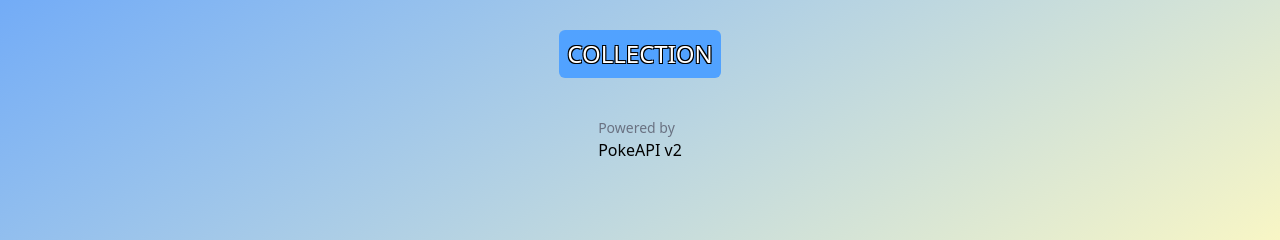
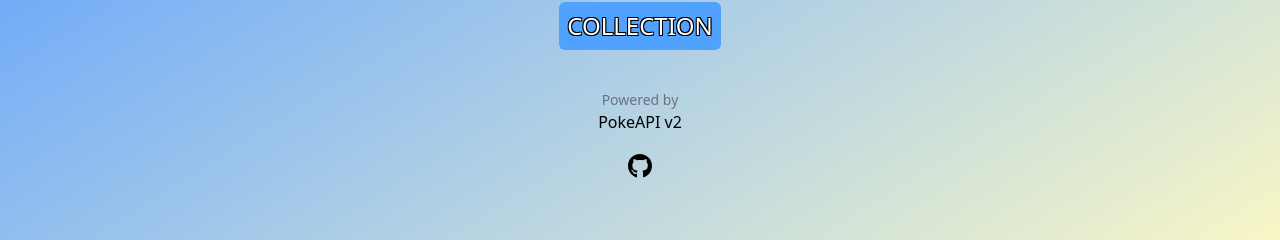
Before and after one commit to theguykai/poke-next, a Next.js app: page / in a window 1280 px wide. Shown: the part 513-753 px from the top of the page. Built offline with nearby package versions, Linux system fonts and the light colour scheme.

Commit message:
add hover effect for pokeapi link, add github link

```diff
--- a/app/layout.js
+++ b/app/layout.js
@@ -1,3 +1,7 @@
+import "@fortawesome/fontawesome-svg-core/styles.css";
+import { config } from "@fortawesome/fontawesome-svg-core";
+config.autoAddCss = false;
+
 import { Geist, Geist_Mono } from "next/font/google";
 import "./globals.css";
 
--- a/app/page.js
+++ b/app/page.js
@@ -1,5 +1,8 @@
 import Image from "next/image"
 import Link from "next/link"
+
+import { FontAwesomeIcon } from "@fortawesome/react-fontawesome";
+import { faGithub } from "@fortawesome/free-brands-svg-icons";
 
 import Pokeball from "@/components/pokeball"
 
@@ -9,9 +12,14 @@ export default function Home() {
     <div>
       <main className="bg-gradient-to-br from-blue-500 to-yellow-100 flex flex-col items-center justify-center min-h-screen py-2">
         <Pokeball />
-        <footer>
-          <p className="text-gray-500 text-sm">Powered by</p>
-          <Link href="https://pokeapi.co/">PokeAPI v2</Link>
+        <footer className="flex flex-col items-center justify-center gap-2">
+          <div>
+            <p className="text-gray-500 text-sm text-center">Powered by</p>
+            <Link href="https://pokeapi.co/" className="hover:text-yellow-500">PokeAPI v2</Link>
+          </div>
+          <Link href="https://github.com/theguykai/poke-next/" target="_blank" rel="noopener noreferrer">
+            <FontAwesomeIcon icon={faGithub} size="3x" className="h-6 w-6 hover:text-blue-500" />
+          </Link>
         </footer>
       </main>
     </div>
```
